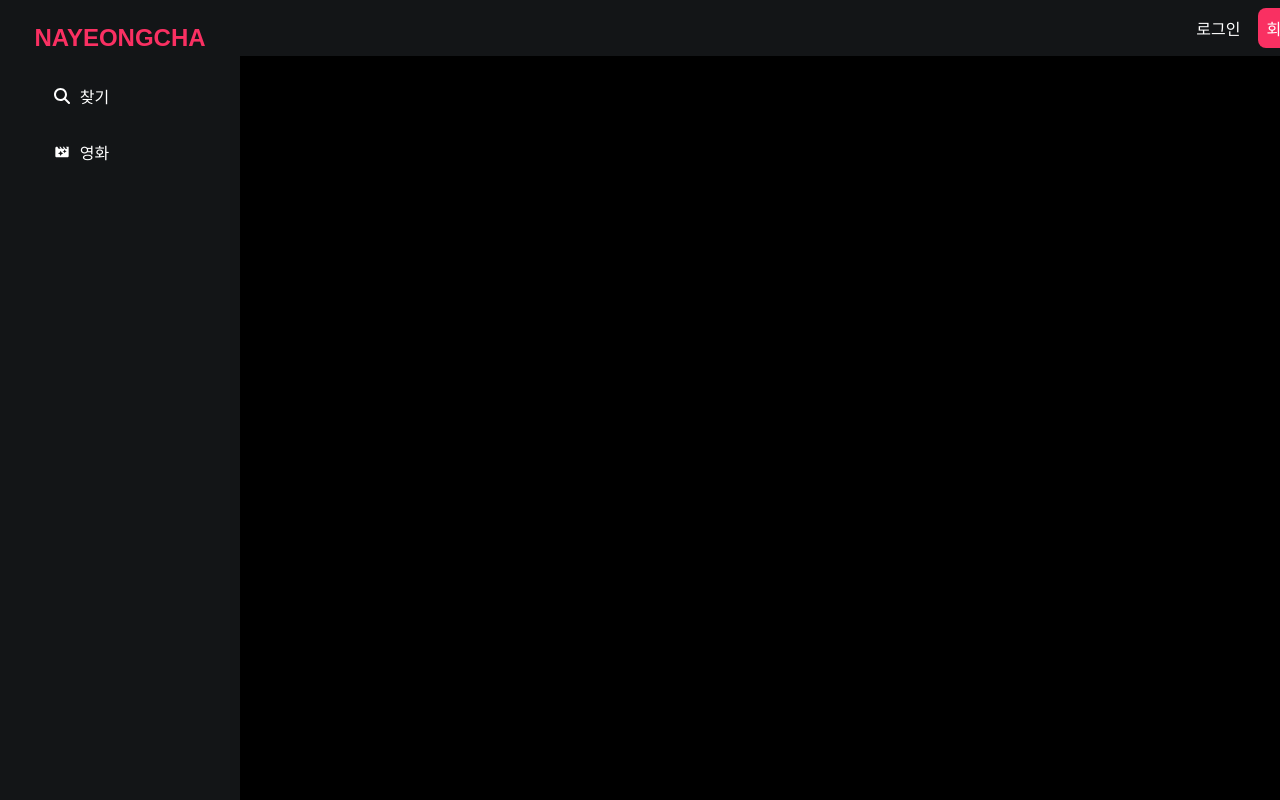
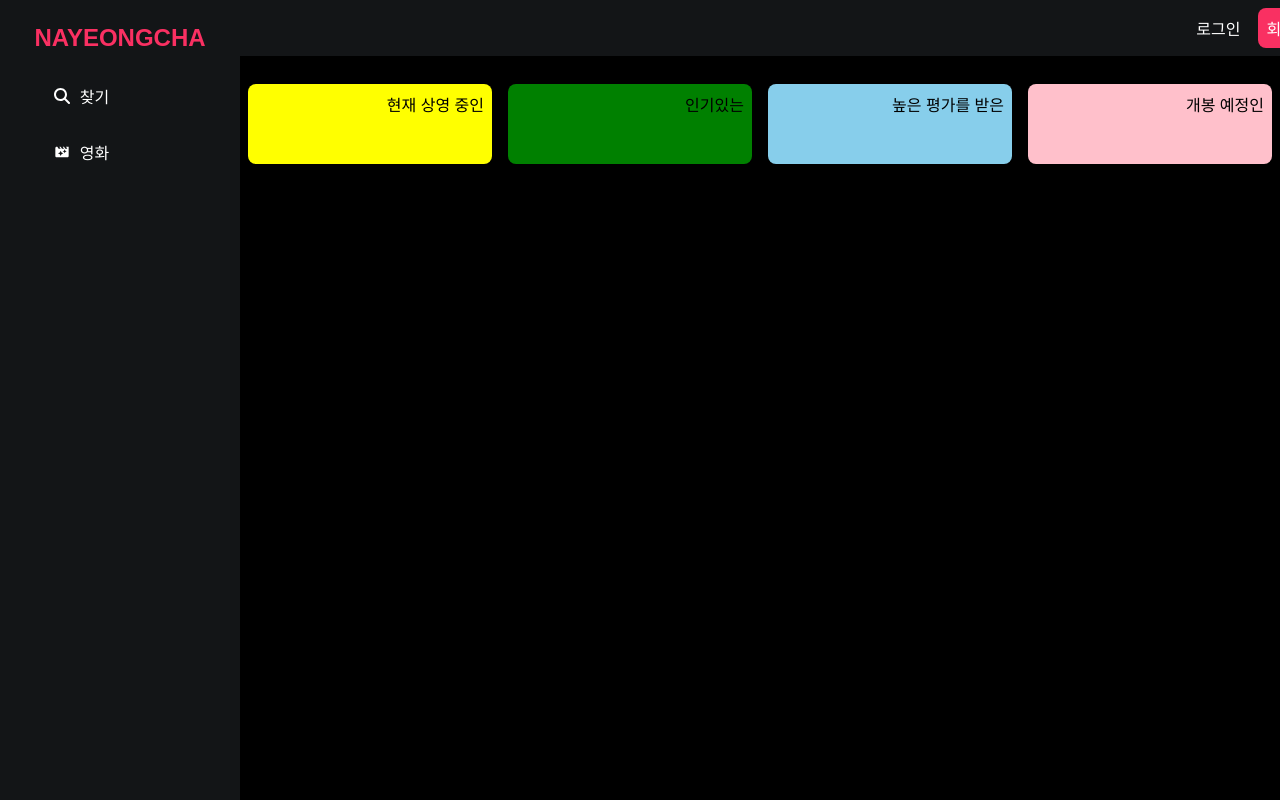
Before and after one commit to Bewheneverwhatiwant/1001_UMC_workbook_2_2, a React (Vite) app in the folder 1001umcworkbook22/: page /movietappage in a window 1280 px wide. Built offline with nearby package versions, Linux system fonts and the light colour scheme.

Commit message:
[ADD] API별 응답 출력 카테고리 화면 추가

```diff
--- a/1001umcworkbook22/src/components/CommonComponents/CustomBox.jsx
+++ b/1001umcworkbook22/src/components/CommonComponents/CustomBox.jsx
@@ -21,7 +21,7 @@ const CustomBox = styled.div`
   border-radius: ${(props) => props.borderRadius || '0.5rem'};
   padding: ${(props) => props.padding || '0.5rem'};
 
-  opacity: ${props => props.opacity || '0'};
+  opacity: ${props => props.opacity || '100'};
 `;
 
 export default CustomBox;
--- a/1001umcworkbook22/src/components/MovieList.jsx
+++ b/1001umcworkbook22/src/components/MovieList.jsx
@@ -31,6 +31,14 @@ const MovieImage = styled.img`
   width: 100%;
   height: 100%;
   object-fit: cover;
+  z-index: 100;
+
+  opacity: 40;
+  transition: opacity 0.5s ease-in-out;
+
+  &.loaded {
+    opacity: 1;
+  }
 `;
 
 const Overlay = styled.div`
--- a/1001umcworkbook22/src/pages/movieTap/MovieTapPage.jsx
+++ b/1001umcworkbook22/src/pages/movieTap/MovieTapPage.jsx
@@ -1,24 +1,168 @@
-import React from 'react';
+import React, { useState, useEffect } from 'react';
+import styled from 'styled-components';
+import axios from "axios";
 import CustomFont from '../../components/CommonComponents/CustomFont';
 import CustomCenter from '../../components/CommonComponents/CustomCenter';
 import CustomBox from '../../components/CommonComponents/CustomBox';
 import CustomColumn from '../../components/CommonComponents/CustomColumn';
 import CustomRow from '../../components/CommonComponents/CustomRow';
+import CustomButton from '../../components/CommonComponents/CustomButton';
+
+const MoviesContainer = styled.div`
+  display: grid;
+  grid-template-columns: repeat(auto-fit, minmax(150px, 1fr));
+  gap: 20px;
+  padding: 20px;
+  width: 100%;
+  box-sizing: border-box;
+  overflow-x: hidden;
+  margin-top: 5vh;
+`;
+
+const MovieCard = styled.div`
+  position: relative;
+  width: 150px;
+  height: 220px;
+  cursor: pointer;
+  overflow: hidden;
+
+  &:hover .overlay {
+    opacity: 0.7;
+  }
+`;
+
+const MovieImage = styled.img`
+  width: 100%;
+  height: 100%;
+  object-fit: cover;
+  z-index: 100;
+
+  opacity: 40;
+  transition: opacity 0.5s ease-in-out;
+
+  &.loaded {
+    opacity: 1;
+  }
+`;
+
+const Overlay = styled.div`
+  position: absolute;
+  top: 0;
+  left: 0;
+  width: 100%;
+  height: 100%;
+  background-color: black;
+  opacity: 0;
+  transition: opacity 0.3s ease;
+  display: flex;
+  align-items: center;
+  justify-content: center;
+`;
+
+const MovieTitle = styled.h3`
+  color: white;
+  text-align: center;
+  font-size: 1em;
+  padding: 10px;
+  text-shadow: 2px 2px 4px rgba(0, 0, 0, 0.7);
+`;
 
 const MovieTapPage = () => {
+    const [movies, setMovies] = useState([]);
+    const [category, setCategory] = useState('카테고리');
+    const [initialState, setInitialState] = useState(true);
+
+    const fetchMovies = async (endpoint) => {
+        try {
+            const response = await axios.get(`${import.meta.env.VITE_SERVER}${endpoint}?language=en-US&page=1`, {
+                headers: {
+                    Authorization: `Bearer ${import.meta.env.VITE_ACCESS_TOKEN}`,
+                }
+            });
+            setMovies(response.data.results);
+        } catch (error) {
+            console.error('영화 데이터를 가져오는 중 오류 발생:', error);
+        }
+    };
+
+    const handleCategoryChange = (endpoint, label) => {
+        setCategory(label);
+        setInitialState(false);
+        fetchMovies(endpoint);
+    };
+
+    const handleReset = () => {
+        setCategory('카테고리');
+        setMovies([]);
+        setInitialState(true);
+    };
+
     return (
         <CustomColumn width='100%'>
             <CustomFont color='white' font='2rem'>
-                카테고리
+                {category}
             </CustomFont>
+            {!initialState && (
+                <CustomButton backgroundColor='white' onClick={handleReset} width='7%' height='5vh'>
+                    <CustomFont color='black' font='1rem'>처음으로</CustomFont>
+                </CustomButton>
+            )}
+            <CustomRow width='100%' justifyContent='flex-start' gap='1rem' margin='1rem 0'>
+                <CustomButton
+                    backgroundColor='yellow'
+                    width='25%'
+                    height='10vh'
+                    justifyContent='flex-start'
+                    alignItems='flex-end'
+                    onClick={() => handleCategoryChange('now_playing', '현재 상영 중인')}
+                >
+                    <CustomFont color='black' font='1rem'>현재 상영 중인</CustomFont>
+                </CustomButton>
 
-            <CustomRow width='100%' justifyContent='flex-start' gap='1rem'>
-                <CustomBox backgroundColor='yello' width='25%' height='10vh' justifyContent='flex-start' alignItems='flex-end'>
-                    <CustomBox>
-// 여기에 각 네모 만들기
-                    </CustomBox>
-                </CustomBox>
+                <CustomButton
+                    backgroundColor='green'
+                    width='25%'
+                    height='10vh'
+                    justifyContent='flex-start'
+                    alignItems='flex-end'
+                    onClick={() => handleCategoryChange('popular', '인기있는')}
+                >
+                    <CustomFont color='black' font='1rem'>인기있는</CustomFont>
+                </CustomButton>
+
+                <CustomButton
+                    backgroundColor='skyblue'
+                    width='25%'
+                    height='10vh'
+                    justifyContent='flex-start'
+                    alignItems='flex-end'
+                    onClick={() => handleCategoryChange('top_rated', '높은 평가를 받은')}
+                >
+                    <CustomFont color='black' font='1rem'>높은 평가를 받은</CustomFont>
+                </CustomButton>
+
+                <CustomButton
+                    backgroundColor='pink'
+                    width='25%'
+                    height='10vh'
+                    justifyContent='flex-start'
+                    alignItems='flex-end'
+                    onClick={() => handleCategoryChange('upcoming', '개봉 예정인')}
+                >
+                    <CustomFont color='black' font='1rem'>개봉 예정인</CustomFont>
+                </CustomButton>
             </CustomRow>
+
+            <MoviesContainer>
+                {movies.map((movie) => (
+                    <MovieCard key={movie.id}>
+                        <MovieImage src={`https://image.tmdb.org/t/p/w500${movie.backdrop_path}`} alt={movie.title} />
+                        <Overlay className="overlay">
+                            <MovieTitle>{movie.title}</MovieTitle>
+                        </Overlay>
+                    </MovieCard>
+                ))}
+            </MoviesContainer>
         </CustomColumn>
     );
 };
```
